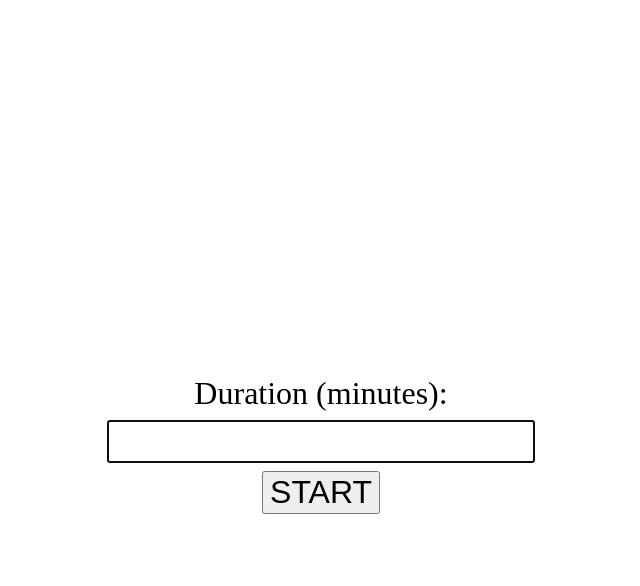
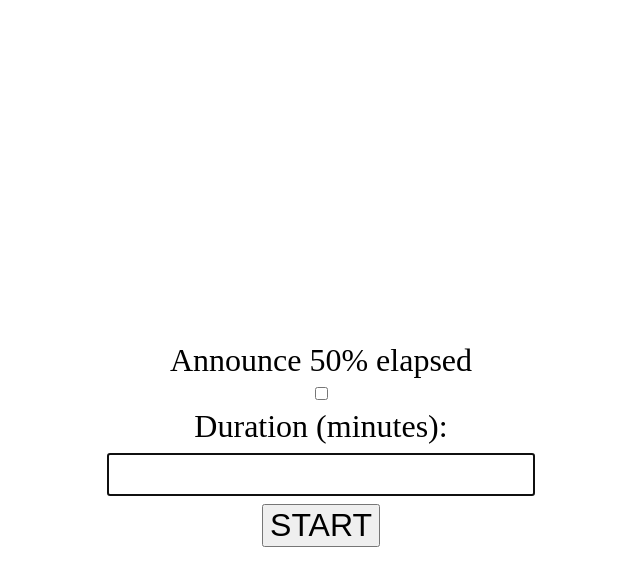
Before and after one commit to mcomella/mcomella.github.com, a Jekyll site: the page app/five_minute_warning.html, which Jekyll copies as it is, in a window 1280 px wide. Shown: the top 586 px of the page, without its empty margins (319-959 px from the left). Built offline with Jekyll 4.4.1, drawn with Linux system fonts in a browser that asks for light colours; part of the change alters nothing that is shown.

Commit message:
5mw: add 50% announcement.

```diff
--- a/app/five_minute_warning.html
+++ b/app/five_minute_warning.html
@@ -31,6 +31,8 @@
 </head>
 <body>
     <form>
+        <label for="half-alarm">Announce 50% elapsed</label>
+        <input type="checkbox" id="half-alarm-input" name="half-alarm">
         <label for="duration">Duration (minutes):</label>
         <input type="text" id="duration-input" name="duration" autofocus>
         <p id="duration-running"></p>
@@ -56,6 +58,7 @@
         const STATE_COMPLETE = 'COMPLETE';
 
         const form = document.querySelector('form');
+        const halfAlarmInput = document.getElementById('half-alarm-input');
         const durationInput = document.querySelector('#duration-input');
         const durationRunningElement = document.querySelector('#duration-running');
         const toggleTimerButton = document.querySelector('#toggle-timer');
@@ -82,8 +85,7 @@
                 }
 
                 toggleTimerButton.textContent = 'STOP';
-                setDurationInputVisible(false);
-                toggleTimerButton.focus();
+                setFormEnableStateForStopped(false);
                 durationRunningElement.textContent = durationMinutes - 1;
                 document.title = `${durationMinutes - 1} min | ${documentInitialTitle}`
 
@@ -91,7 +93,6 @@
                 const endDate = new Date(startDate.getTime() + minToMillis(durationMinutes));
 
                 // We check the time via an interval to handle the computer going to sleep.
-                console.info(`START: ${startDate.toLocaleTimeString()} until ${endDate.toLocaleTimeString()} (${durationMinutes} minutes)`);
                 const timerId = setInterval(() => {
                     console.debug('tick');
 
@@ -103,7 +104,7 @@
                     if (now >= endDate) {
                         speak('Timer complete');
 
-                        if (state === STATE_RUNNING) {
+                        if (state.type === STATE_RUNNING) {
                             state = {
                                 type: STATE_COMPLETE,
                                 timerId: state.timerId,
@@ -143,15 +144,26 @@
                         styleBackground: '#fc8',
                     }],
                 };
+
+                if (halfAlarmInput.checked && (durationMinutes / 2) > 5) {
+                    state.sortedAlarms.push({
+                        consoleDescription: 'halftime',
+                        date: new Date(startDate.getTime() + minToMillis(durationMinutes / 2)),
+                        spokenText: `Halftime! Roughly ${Math.ceil(durationMinutes / 2)} minutes remaining.`,
+                    });
+                }
+
+                console.info(`START: ${startDate.toLocaleTimeString()} until ${endDate.toLocaleTimeString()} (${durationMinutes} minutes)`);
+                for (const alarm of state.sortedAlarms.toReversed()) {
+                    console.debug(`  ${alarm.consoleDescription} announcement at ${alarm.date.toLocaleTimeString()}.`)
+                }
             }
 
             function stop() {
                 document.title = documentInitialTitle;
                 form.style.background = '';
-                setDurationInputVisible(true);
-                durationInput.focus();
+                setFormEnableStateForStopped(true);
                 toggleTimerButton.textContent = toggleTimerButtonInitialText;
-                // TODO: test me.
                 speechSynthesis.cancel(); // stop in-progress announcements.
 
                 clearInterval(state.timerId);
@@ -162,11 +174,28 @@
                 };
             }
 
-            function setDurationInputVisible(enabled) {
-                const inputDisplay = enabled ? 'block' : 'none';
-                const runningDisplay = enabled ? 'none' : 'block';
-                durationInput.style.display = inputDisplay;
-                durationRunningElement.style.display = runningDisplay;
+            function setFormEnableStateForStopped(isStopped) {
+                let updatedState;
+                if (isStopped) {
+                    updatedState = {
+                        inputDisplay: 'block',
+                        durationDisplay: 'none',
+                        halfAlarmDisabled: false,
+                        focusedElement: durationInput,
+                    };
+                } else {
+                    updatedState = {
+                        inputDisplay: 'none',
+                        durationDisplay: 'block',
+                        halfAlarmDisabled: true,
+                        focusedElement: toggleTimerButton,
+                    };
+                }
+
+                durationInput.style.display = updatedState.inputDisplay;
+                durationRunningElement.style.display = updatedState.durationDisplay;
+                halfAlarmInput.disabled = updatedState.halfAlarmDisabled;
+                updatedState.focusedElement.focus();
             }
 
             e.preventDefault();
```
